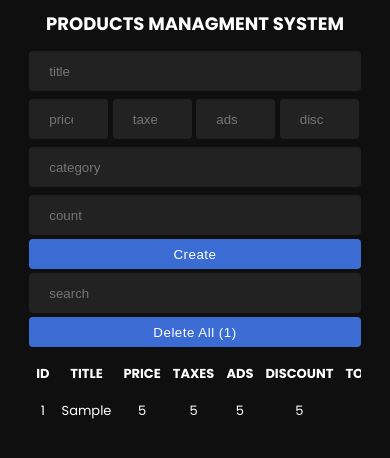
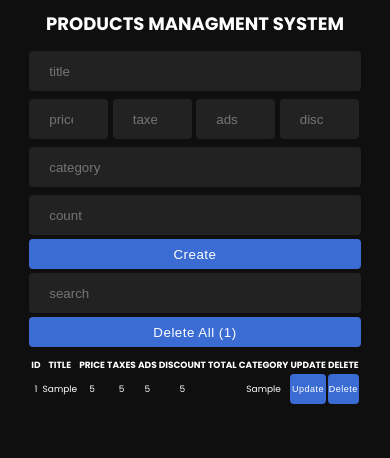
Before and after one commit to abdallanoor/cruds, a plain HTML site: page index.html in a window 390 px wide. Both pictures are taken after typing "Sample", "5", "5", "5", "5", "Sample" into the empty fields and a click on the button "Create". Drawn offline with Linux system fonts and the light colour scheme.

Commit message:
Add files via upload

```diff
--- a/CRUD.CSS
+++ b/CRUD.CSS
@@ -109,7 +109,11 @@ button {
   transition: 0.5s;
   letter-spacing: 0.5px;
 }
-
+@media (max-width: 767px){
+  .update, .delete{
+    font-size: 9px;
+  }
+}
 button:hover {
   background-color: #0a49f6;
   letter-spacing: 2px;
@@ -136,7 +140,7 @@ table {
 }
 @media (max-width: 767px) {
     .prod-info{
-        font-size: 13px;
+        font-size: 9px;
     }
 }
 
@@ -149,6 +153,12 @@ th {
   padding: 5px;
 }
 
+@media (max-width: 767px) {
+  td,
+  th {
+    padding: 0px;
+  }
+}
 
 /* =============================================================================== */
 .delete:hover {
--- a/CRUD.JS
+++ b/CRUD.JS
@@ -42,6 +42,7 @@ if (localStorage.getItem("products") == null) {
   productsList = JSON.parse(localStorage.getItem("products"));
   showData(productsList);
 }
+/* ---------------------------------- START CRUDS --------------------------------- */
 /* ---------------------------------- Creat --------------------------------- */
 submit.onclick = function () {
   var products = {
@@ -93,8 +94,8 @@ function showData(productsContainer) {
         <td>${productsContainer[i].discount}</td>
         <td>${productsContainer[i].total}</td>
         <td>${productsContainer[i].category}</td>
-        <td><button onclick="upadteProduct(${i})">Update</button></td>
-        <td><button onclick="deleteElement(${i})">Delete</button></td>
+        <td><button class="update" onclick="upadteProduct(${i})">Update</button></td>
+        <td><button class="delete" onclick="deleteElement(${i})">Delete</button></td>
         </tr>`;
   }
   document.getElementById("tbody").innerHTML = table;
@@ -105,31 +106,6 @@ function showData(productsContainer) {
   } else {
     deleteall.innerHTML = ``;
   }
-}
-/* ----------------------------- Delete Element ----------------------------- */
-function deleteElement(productIndex) {
-  productsList.splice(productIndex, 1);
-  //new list in localstorage -update-
-  localStorage.setItem("products", JSON.stringify(productsList));
-  showData(productsList);
-}
-/* ------------------------------- Delete All ------------------------------- */
-function deleteAll() {
-  productsList.splice(0);
-  localStorage.clear();
-  showData(productsList);
-}
-/* --------------------------------- Search --------------------------------- */
-function searchProducts(letter) {
-  var searchProducts = [];
-  for (var i = 0; i < productsList.length; i++) {
-    if (
-      productsList[i].title.toLowerCase().includes(letter.toLowerCase()) == true
-    ) {
-      searchProducts.push(productsList[i]);
-    }
-  }
-  showData(searchProducts);
 }
 /* --------------------------------- Update --------------------------------- */
 function upadteProduct(productIndex) {
@@ -150,3 +126,28 @@ function upadteProduct(productIndex) {
   });
   getTotal();
 }
+/* --------------------------------- Delete --------------------------------- */
+function deleteElement(productIndex) {
+  productsList.splice(productIndex, 1);
+  //new list in localstorage -update-
+  localStorage.setItem("products", JSON.stringify(productsList));
+  showData(productsList);
+}
+// Delete All
+function deleteAll() {
+  productsList.splice(0);
+  localStorage.clear();
+  showData(productsList);
+}
+/* --------------------------------- Search --------------------------------- */
+function searchProducts(letter) {
+  var searchProducts = [];
+  for (var i = 0; i < productsList.length; i++) {
+    if (
+      productsList[i].title.toLowerCase().includes(letter.toLowerCase()) == true
+    ) {
+      searchProducts.push(productsList[i]);
+    }
+  }
+  showData(searchProducts);
+}
```
